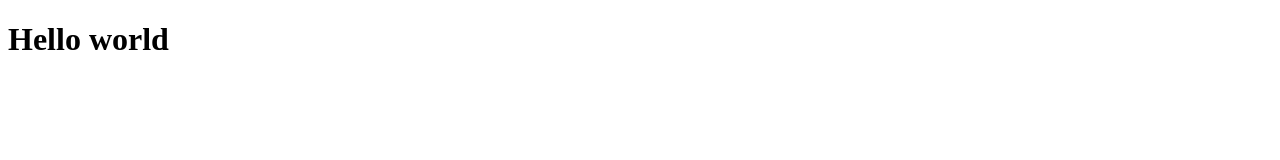
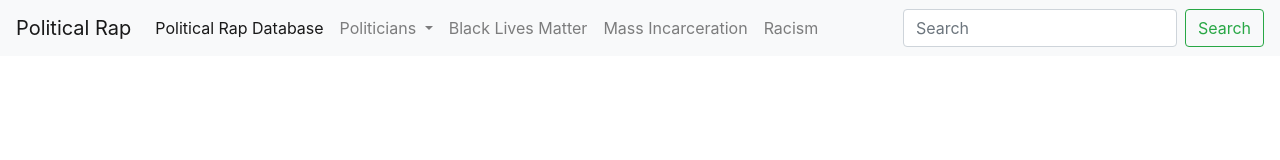
Before and after one commit to MeghanaThatikonda/Political-Rap, a plain HTML site: page index.html in a window 1280 px wide. Drawn offline with nearby package versions, Linux system fonts and the light colour scheme.

Commit message:
Added navbar

```diff
--- a/index.html
+++ b/index.html
@@ -3,11 +3,56 @@
 <html lang="en" xmlns="http://www.w3.org/1999/xhtml">
 <head>
     <meta charset="utf-8" />
-    <title></title>
+    <!-- Required meta tags -->
+    <meta charset="utf-8">
+    <meta name="viewport" content="width=device-width, initial-scale=1, shrink-to-fit=no">
+
+    <!-- Bootstrap CSS -->
+    <link rel="stylesheet" href="https://stackpath.bootstrapcdn.com/bootstrap/4.5.0/css/bootstrap.min.css" integrity="sha384-9aIt2nRpC12Uk9gS9baDl411NQApFmC26EwAOH8WgZl5MYYxFfc+NcPb1dKGj7Sk" crossorigin="anonymous">
+    <title>Political Rap</title>
 </head>
 <body>
- <h1>
- Hello world
- </h1>
+ <!-- navbar -->
+ <nav class="navbar navbar-expand-lg navbar-light bg-light">
+  <a class="navbar-brand" href="#">Political Rap</a>
+  <button class="navbar-toggler" type="button" data-toggle="collapse" data-target="#navbarSupportedContent" aria-controls="navbarSupportedContent" aria-expanded="false" aria-label="Toggle navigation">
+    <span class="navbar-toggler-icon"></span>
+  </button>
+
+  <div class="collapse navbar-collapse" id="navbarSupportedContent">
+    <ul class="navbar-nav mr-auto">
+      <li class="nav-item active">
+        <a class="nav-link" href="#">Political Rap Database  <span class="sr-only">(current)</span></a>
+      </li>
+
+      <li class="nav-item dropdown">
+        <a class="nav-link dropdown-toggle" href="#" id="navbarDropdown" role="button" data-toggle="dropdown" aria-haspopup="true" aria-expanded="false">
+          Politicians
+        </a>
+        <div class="dropdown-menu" aria-labelledby="navbarDropdown">
+          <a class="dropdown-item" href="#">Action</a>
+          <a class="dropdown-item" href="#">Another action</a>
+          <div class="dropdown-divider"></div>
+          <a class="dropdown-item" href="#">Something else here</a>
+        </div>
+      </li>
+      <li class="nav-item">
+        <a class="nav-link" href="#">Black Lives Matter</a>
+      </li>
+      <li class="nav-item">
+        <a class="nav-link" href="#">Mass Incarceration </a>
+      </li>
+      <li class="nav-item">
+        <a class="nav-link" href="#">Racism</a>
+      </li>
+    </ul>
+    <form class="form-inline my-2 my-lg-0">
+      <input class="form-control mr-sm-2" type="search" placeholder="Search" aria-label="Search">
+      <button class="btn btn-outline-success my-2 my-sm-0" type="submit">Search</button>
+    </form>
+  </div>
+</nav>
+<!-- /navbar -->
+
 </body>
 </html>
```
